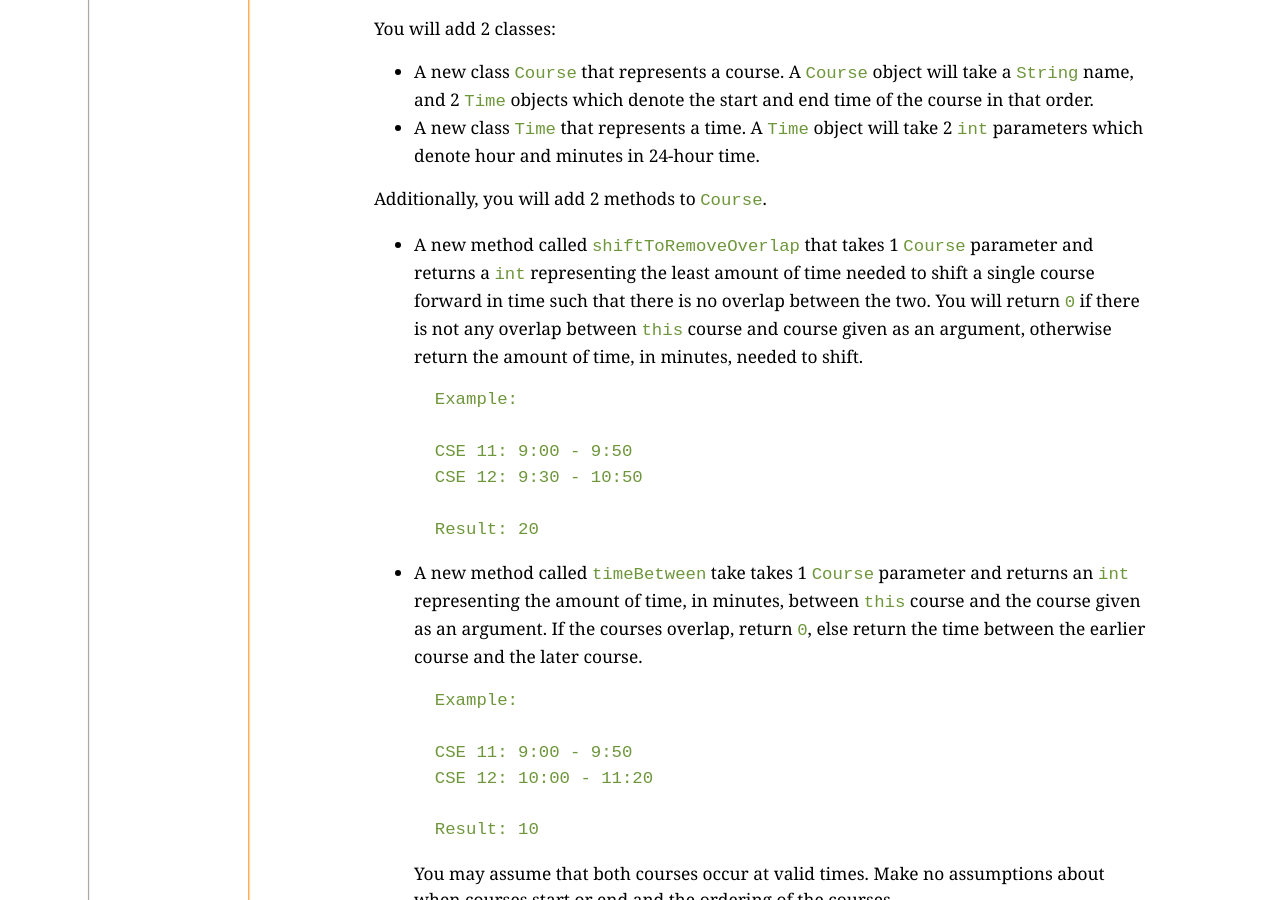
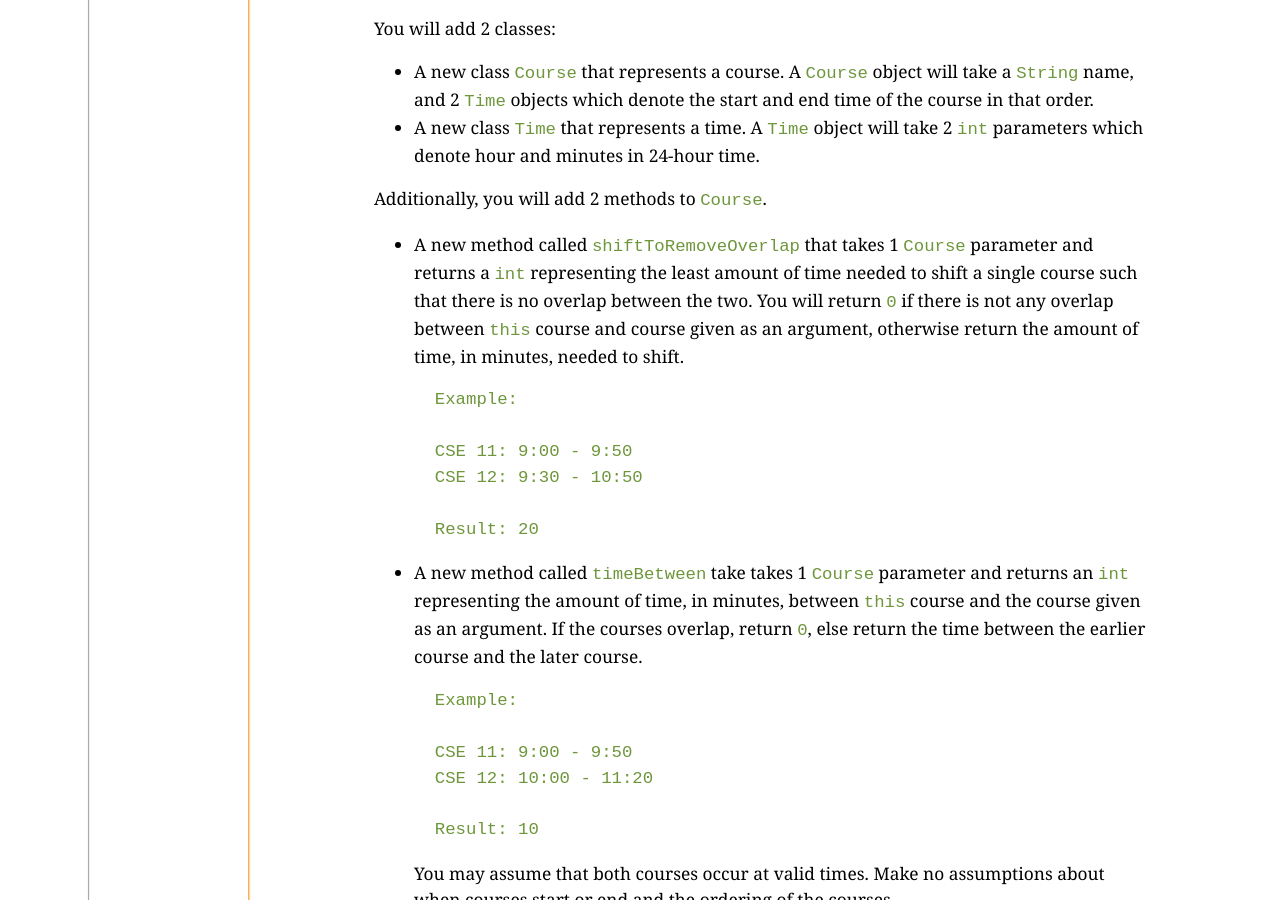
Before and after one commit to ucsd-cse11-w22/ucsd-cse11-w22.github.io, a Jekyll site: the page built from _assignments/exam1.md, in a window 1280 px wide and 900 px high, scrolled down 2523 px. Built offline with Jekyll 4.4.1, drawn with Linux system fonts in a browser that asks for light colours.

Commit message:
revert change

````diff
--- a/_assignments/exam1.md
+++ b/_assignments/exam1.md
@@ -108,7 +108,7 @@ You will add 2 classes:
 
 Additionally, you will add 2 methods to `Course`.
 
-- A new method called `shiftToRemoveOverlap` that takes 1 `Course` parameter and returns a `int` representing the least amount of time needed to shift a single course forward in time such that there is no overlap between the two. You will return `0` if there is not any overlap between `this` course and course given as an argument, otherwise return the amount of time, in minutes, needed to shift.
+- A new method called `shiftToRemoveOverlap` that takes 1 `Course` parameter and returns a `int` representing the least amount of time needed to shift a single course such that there is no overlap between the two. You will return `0` if there is not any overlap between `this` course and course given as an argument, otherwise return the amount of time, in minutes, needed to shift.
 
     ```
     Example:
````
